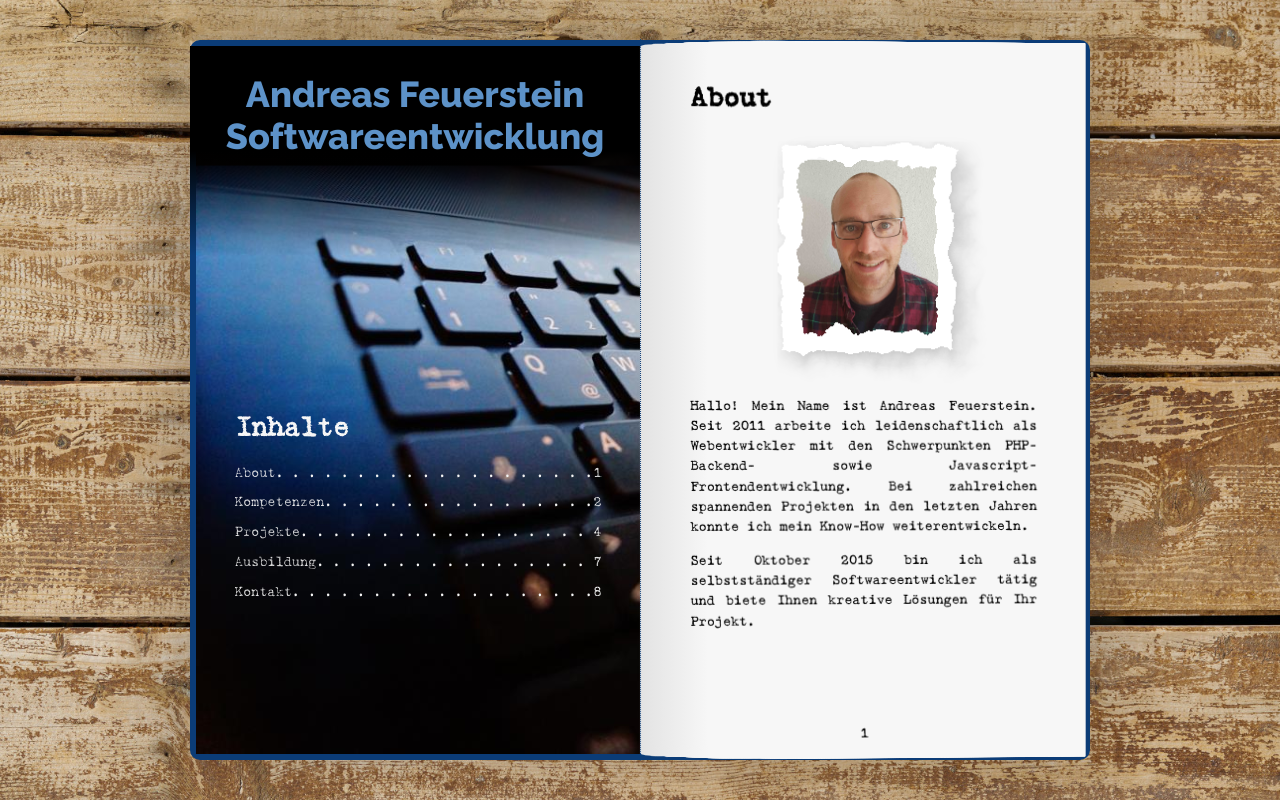
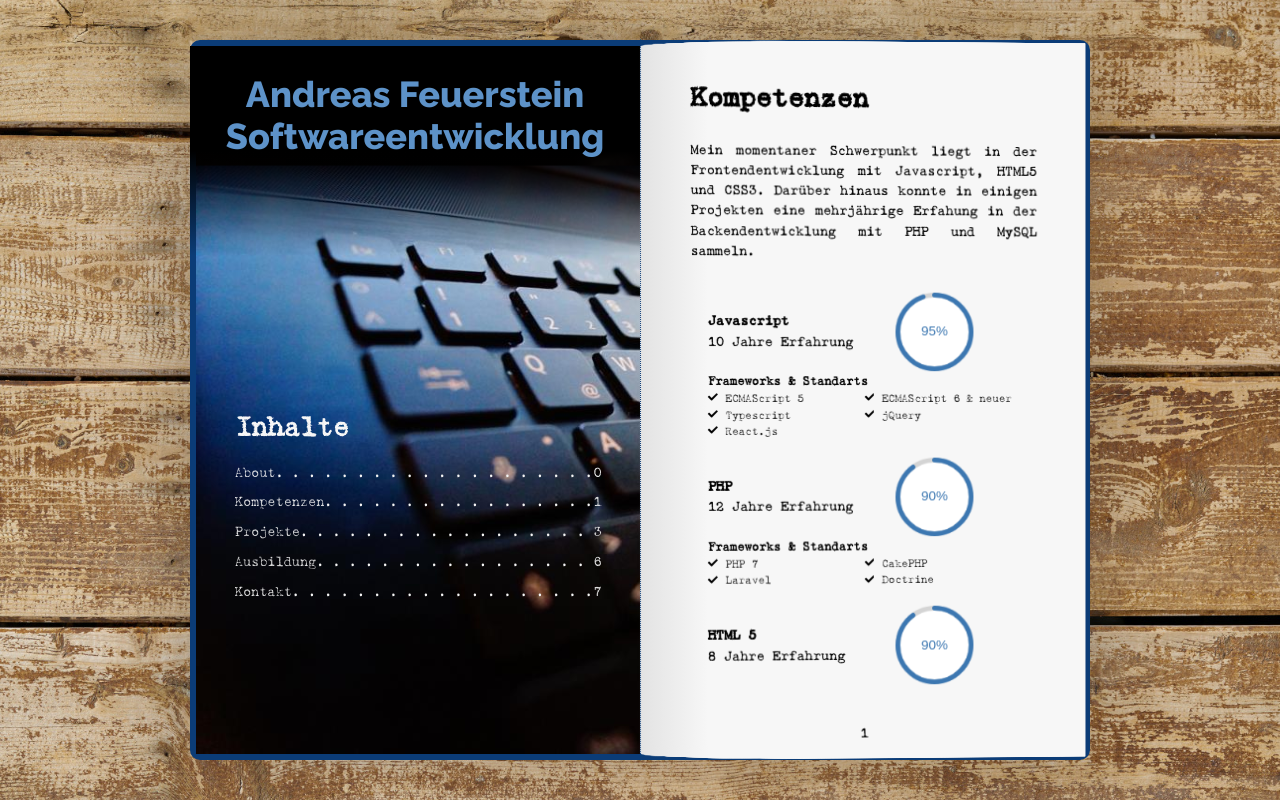
Before and after one commit to andifeu/cv-booklet, a React (Create React App) app: page / in a window 1280 px wide. Built offline with nearby package versions, Linux system fonts and the light colour scheme; the HTML template or start-up script is replaced by a standard one; a web font is replaced by a local one.

Commit message:
Changed page config: Autodetect number of pages

```diff
--- a/src/Book.js
+++ b/src/Book.js
@@ -10,7 +10,8 @@ import Config from './config/pageconfig.json';
 import styles from './Book.module.css';
 
 class Book extends React.Component {
-    numPages = 14;
+
+    numPages = 0;
 
     numSites = 0;
 
@@ -24,6 +25,7 @@ class Book extends React.Component {
 
     constructor(props) {
         super(props);
+        this.numPages = getNumberOfPages();
         this.numSites = Math.ceil(this.numPages / 2);
     }
 
@@ -211,6 +213,11 @@ class Book extends React.Component {
     }
 }
 
+function getNumberOfPages() {
+    const pages = Object.values(Config.pages);
+    return pages.length;
+}
+
 function setUrlForPageNum(history, pageNum) {
     let currentChapter;
     for (let i = 0; i <= pageNum; i++) {
--- a/src/config/pageconfig.json
+++ b/src/config/pageconfig.json
@@ -1,57 +1,51 @@
 {
     "mode": "local",
-    "pages": {
-        "1": {
+    "pages": [
+        {
             "id": "about",
             "headline": "About",
             "page": "About.js",
             "url": "/"
-        },
-        "2": {
+        },{
             "id": "kompetenzen",
             "part": 1,
             "headline": "Kompetenzen",
             "page": "Kompetenzen.js",
             "url": "kompetenzen"
-        },
-        "3": {
+        },{
             "id": "kompetenzen--2",
             "part": 2,
             "page": "Kompetenzen.js",
             "url": "kompetenzen"
-        },
-        "4": {
+        },{
             "id": "projekte",
+            "pageNum": 4,
             "headline": "Projekte",
             "page": "Projekte.js",
             "url": "projekte",
             "part": 1
-        },
-        "5": {
+        },{
             "id": "projekte",
             "headline": "Projekte",
             "page": "Projekte.js",
             "url": "projekte",
             "part": 2
-        },
-        "6": {
+        },{
             "id": "projekte",
             "headline": "Projekte",
             "page": "Projekte.js",
             "url": "projekte",
             "part": 3
-        },
-        "7": {
+        },{
             "id": "ausbildung",
             "headline": "Ausbildung",
             "page": "Ausbildung.js",
             "url": "ausbildung"
-        },
-        "8": {
+        },{
             "id": "kontakt",
             "headline": "Kontakt",
             "page": "Kontakt.js",
             "url": "kontakt"
         }
-    }
+    ]
 }
```
